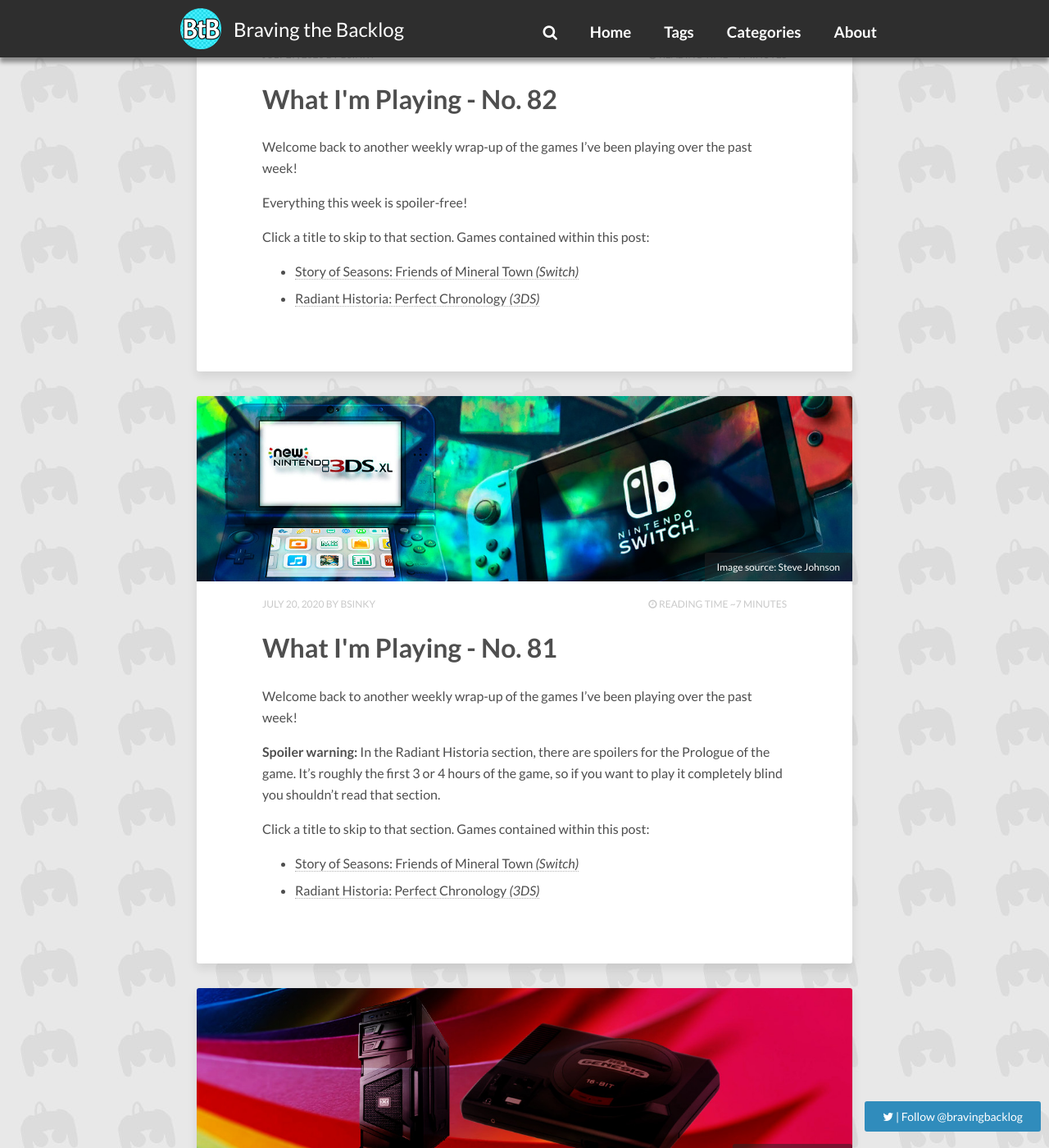
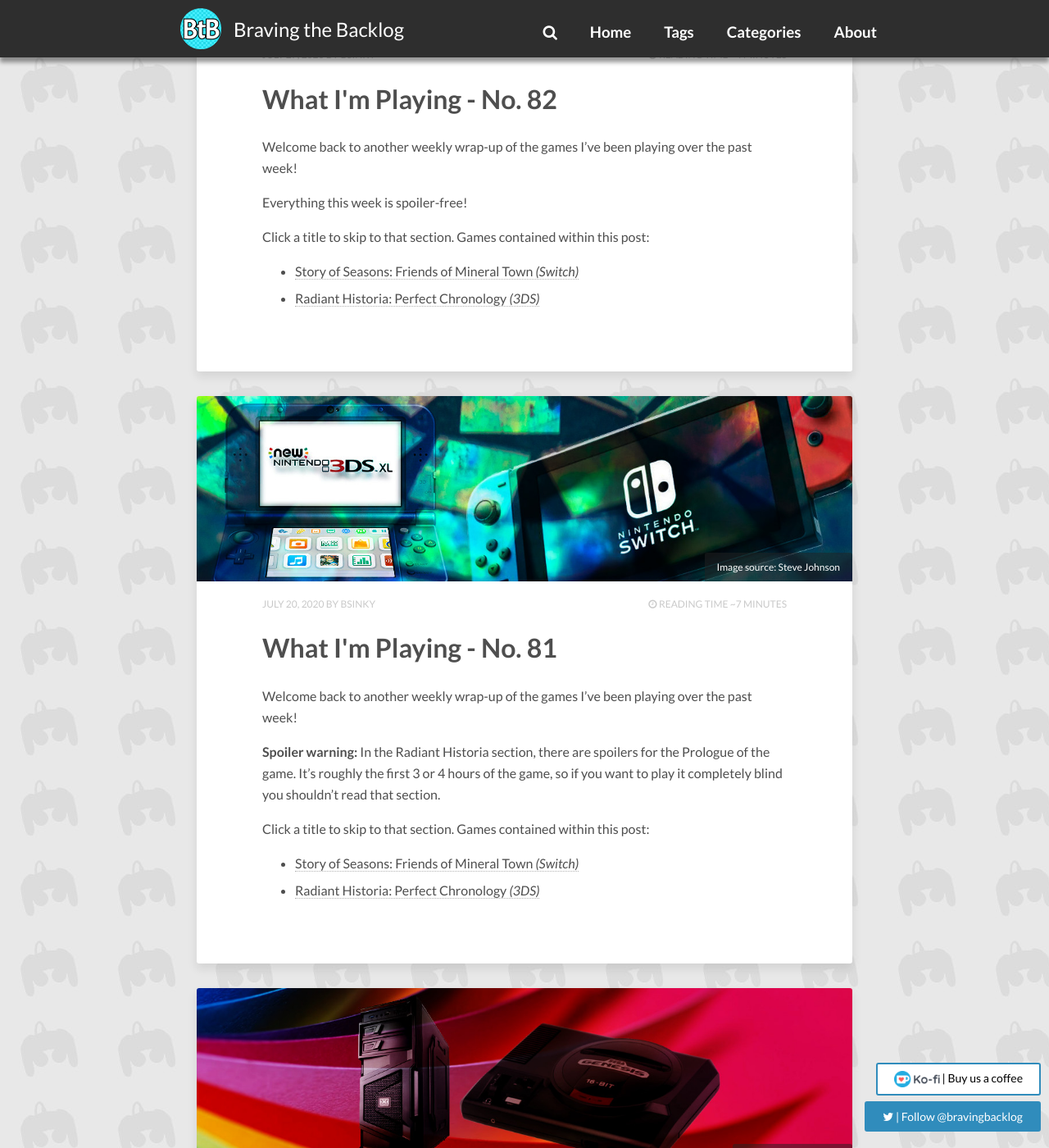
Before and after one commit to BravingTheBacklog/bravingthebacklog.github.io, a Jekyll site: the page built from index.html, in a window 1280 px wide and 1400 px high, scrolled down 536 px. Shown: the whole window at 82% size. Built offline with Jekyll 4.4.1, drawn with Linux system fonts in a browser that asks for light colours; nearby versions of some CDN libraries; the list of posts is cut into pages by our own code; comment, search, counter and statistics services are not loaded.

Commit message:
Add Ko-Fi button

```diff
--- a/_includes/header.html
+++ b/_includes/header.html
@@ -109,3 +109,4 @@
 {% if site.owner.patreon %}
   <a href="https://patreon.com/{{site.owner.patreon}}" class="btn btn-warning button-patreon" data-show-count="false" data-size="large"><i class="fab fa-patreon"></i> <span> | Support @{{site.owner.patreon}}</span></a>
 {% endif %}
+  <a href='https://ko-fi.com/O5O81XJJO' class="btn btn-info button-kofi" target='_blank'><img src="{{site.url}}/images/kofi-button-med.png" class="button-kofi-medium" /> <img src="{{site.url}}/images/kofi-button-small.png" class="button-kofi-small" /> <span> | Buy us a coffee</span></a>
--- a/_sass/_page.scss
+++ b/_sass/_page.scss
@@ -670,7 +670,7 @@
   padding: 5px;
 }
 
-.button-twitter, .button-patreon {
+.button-twitter, .button-patreon, .button-kofi {
 	color: $white;
 	position: fixed;
 	margin-top: $menu-height / 2 - 20;
@@ -685,8 +685,46 @@
 
 	span {
 		display: none;
-		@media #{$medium}{
+		@media #{$large}{
 			display: inline;
 		}
 	}
 }
+
+.button-kofi {
+    background-color: $white;
+    &:hover {
+        background-color: darken($white, 12%);
+    }
+    color: $black;
+
+    right: 64px;
+    height: 37px;
+
+    @media #{$large}{
+        bottom: 44px;
+        right: 0;
+        height: auto;
+    }
+
+    span {
+        color: $black;
+    }
+
+    img {
+        height: 20px;
+    }
+
+    .button-kofi-small {
+        display: inline;
+        @media #{$large}{
+            display: none;
+        }
+    }
+    .button-kofi-medium {
+        display: none;
+        @media #{$large}{
+            display: inline;
+        }
+    }
+}
```
Also changed, not shown: images/kofi-button-med.png (added), images/kofi-button-small.png (added).
